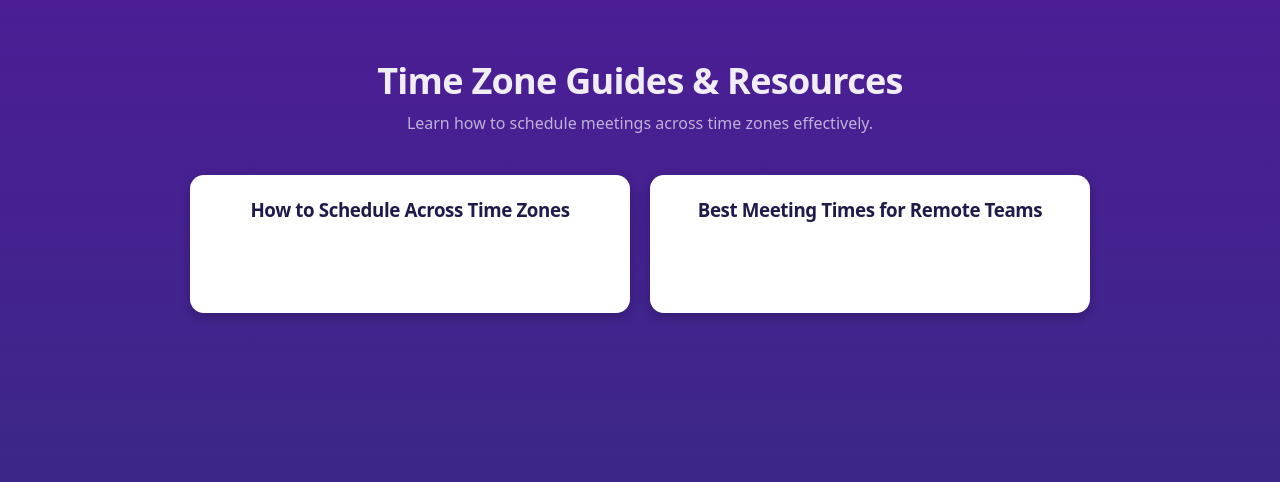
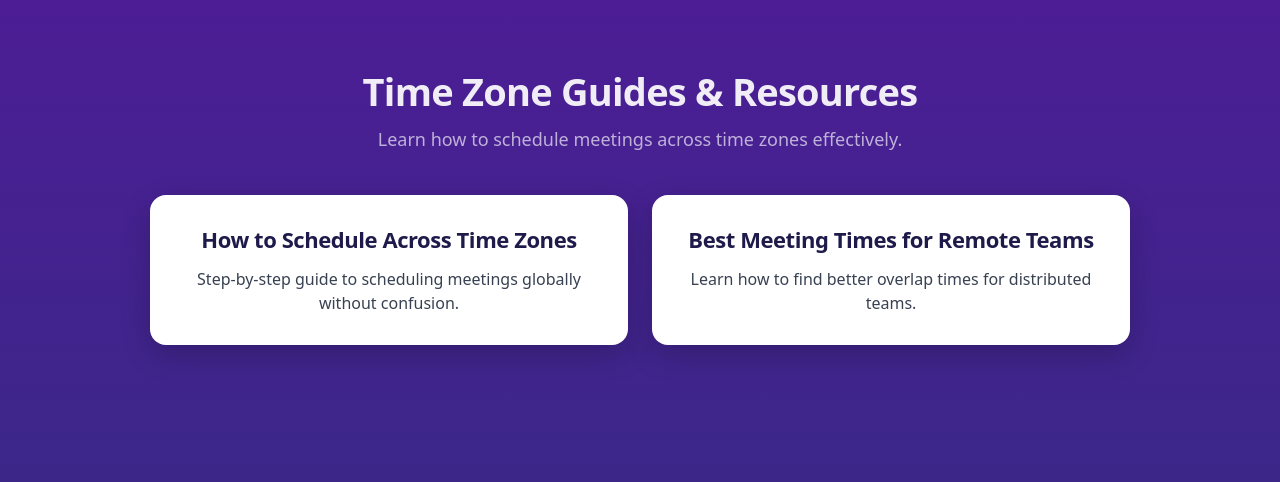
Before and after one commit to techtalk1282/Best-Meeting-Time, a Next.js app: page /guides in a window 1280 px wide. Shown: the top 482 px of the page. Built offline with nearby package versions, Linux system fonts and the light colour scheme.

Commit message:
v1.4 – Restore readable Guides hub cards with visible descriptions

```diff
--- a/app/guides/page.tsx
+++ b/app/guides/page.tsx
@@ -1,10 +1,11 @@
 // FILE: app/guides/page.tsx
-// VERSION: v1.2
-// PURPOSE: Fix Guides hub JSX structure and show visible guide cards
+// VERSION: v1.4
+// PURPOSE: Restore readable guide hub cards with visible descriptions
 
 export default function GuidesPage() {
   return (
     <main style={page}>
+      <section style={hero}>
         <h1 style={heading}>Time Zone Guides & Resources</h1>
 
         <p style={intro}>
@@ -13,19 +14,20 @@ export default function GuidesPage() {
 
         <div style={grid}>
           <a href="/how-to-schedule-meetings-across-time-zones" style={cardStyle}>
-          <h3 style={cardTitle}>How to Schedule Across Time Zones</h3>
+            <h2 style={cardTitle}>How to Schedule Across Time Zones</h2>
             <p style={cardText}>
               Step-by-step guide to scheduling meetings globally without confusion.
             </p>
           </a>
 
           <a href="/best-meeting-times-remote-teams" style={cardStyle}>
-          <h3 style={cardTitle}>Best Meeting Times for Remote Teams</h3>
+            <h2 style={cardTitle}>Best Meeting Times for Remote Teams</h2>
             <p style={cardText}>
-            Learn how to find the best overlap times for distributed teams.
+              Learn how to find better overlap times for distributed teams.
             </p>
           </a>
         </div>
+      </section>
     </main>
   );
 }
@@ -33,49 +35,53 @@ export default function GuidesPage() {
 const page = {
   background: "linear-gradient(180deg, #4c1d95, #312e81)",
   minHeight: "100vh",
-  padding: "60px 20px",
+  padding: "70px 20px",
   color: "white",
+};
+
+const hero = {
+  maxWidth: "980px",
+  margin: "0 auto",
   textAlign: "center" as const,
 };
 
 const heading = {
-  fontSize: "36px",
-  marginBottom: "10px",
+  fontSize: "38px",
+  marginBottom: "12px",
 };
 
 const intro = {
-  marginBottom: "40px",
+  fontSize: "18px",
+  marginBottom: "42px",
   opacity: 0.9,
 };
 
 const grid = {
   display: "grid",
-  gridTemplateColumns: "repeat(auto-fit, minmax(260px, 1fr))",
-  gap: "20px",
-  maxWidth: "900px",
-  margin: "0 auto",
+  gridTemplateColumns: "repeat(auto-fit, minmax(300px, 1fr))",
+  gap: "24px",
 };
 
 const cardStyle = {
-  background: "white",
-  color: "#111",
-  padding: "24px",
-  borderRadius: "14px",
+  background: "#ffffff",
+  color: "#1e1b4b",
+  padding: "30px",
+  borderRadius: "16px",
   textDecoration: "none",
-  boxShadow: "0 4px 12px rgba(0,0,0,0.2)",
-  minHeight: "120px",
-  display: "flex",
-  flexDirection: "column" as const,
-  justifyContent: "center",
+  boxShadow: "0 10px 30px rgba(0,0,0,0.2)",
+  minHeight: "140px",
+  display: "block",
 };
 
 const cardTitle = {
-  marginBottom: "10px",
+  fontSize: "22px",
+  margin: "0 0 14px 0",
   color: "#1e1b4b",
 };
 
 const cardText = {
-  fontSize: "14px",
-  opacity: 0.8,
+  fontSize: "16px",
   lineHeight: "1.5",
+  margin: 0,
+  color: "#374151",
 };
```
Lines whose indentation alone changed are shown as unchanged.
